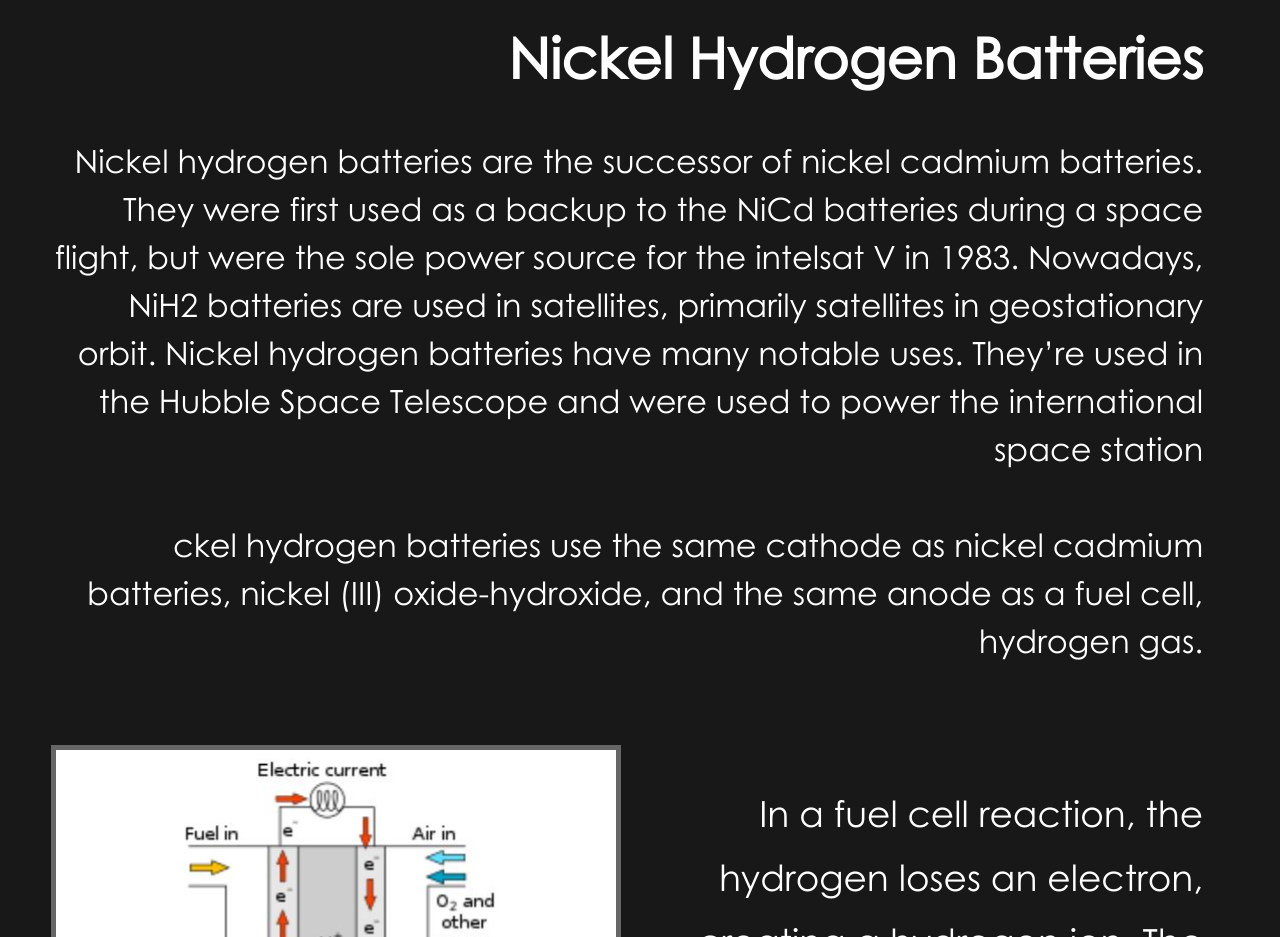
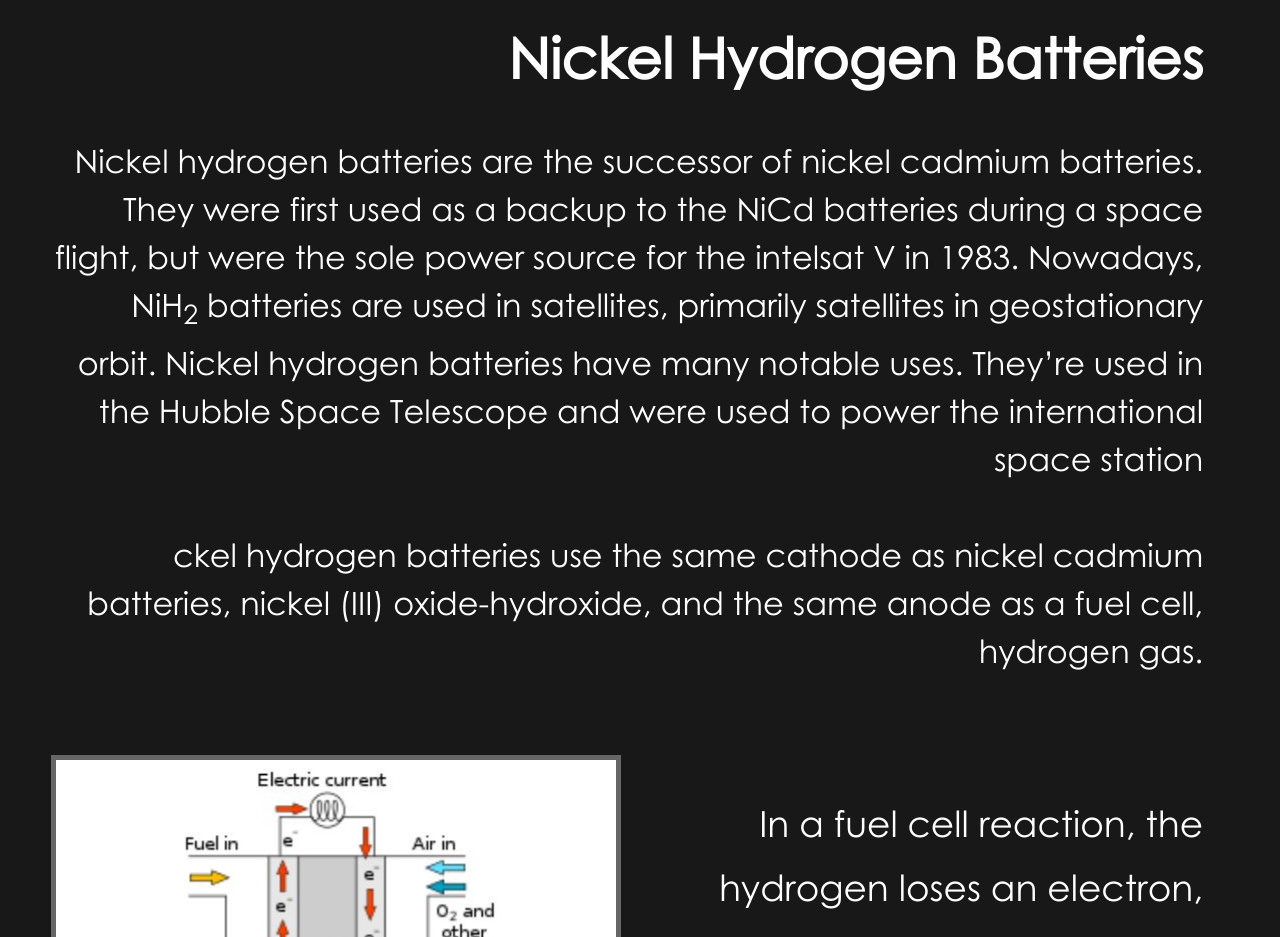
Before and after one commit to kieraClawsie/chem-rocket-science, a plain HTML site: page power.html in a window 1280 px wide. Shown: the part 5000-5937 px from the top of the page. Drawn offline with Linux system fonts and the light colour scheme.

Commit message:
Update power.html

```diff
--- a/power.html
+++ b/power.html
@@ -81,7 +81,7 @@
 			<h2 class="subtitle right">Nickel Hydrogen Batteries</h2>
 			<p class="paragraph right">Nickel hydrogen batteries are the successor of nickel cadmium batteries. They were first used
 				as a backup to the NiCd batteries during a space flight, but were the sole power source for the
-				intelsat V in 1983. Nowadays, NiH2 batteries are used in satellites, primarily satellites in
+				intelsat V in 1983. Nowadays, NiH<sub>2</sub> batteries are used in satellites, primarily satellites in
 				geostationary orbit. Nickel hydrogen batteries have many notable uses. They’re used in the
 				Hubble Space Telescope and were used to power the international space station<br><br>ckel hydrogen batteries use the same cathode as nickel cadmium batteries, nickel (III)
 				oxide-hydroxide, and the same anode as a fuel cell, hydrogen gas.<br><br>
```
